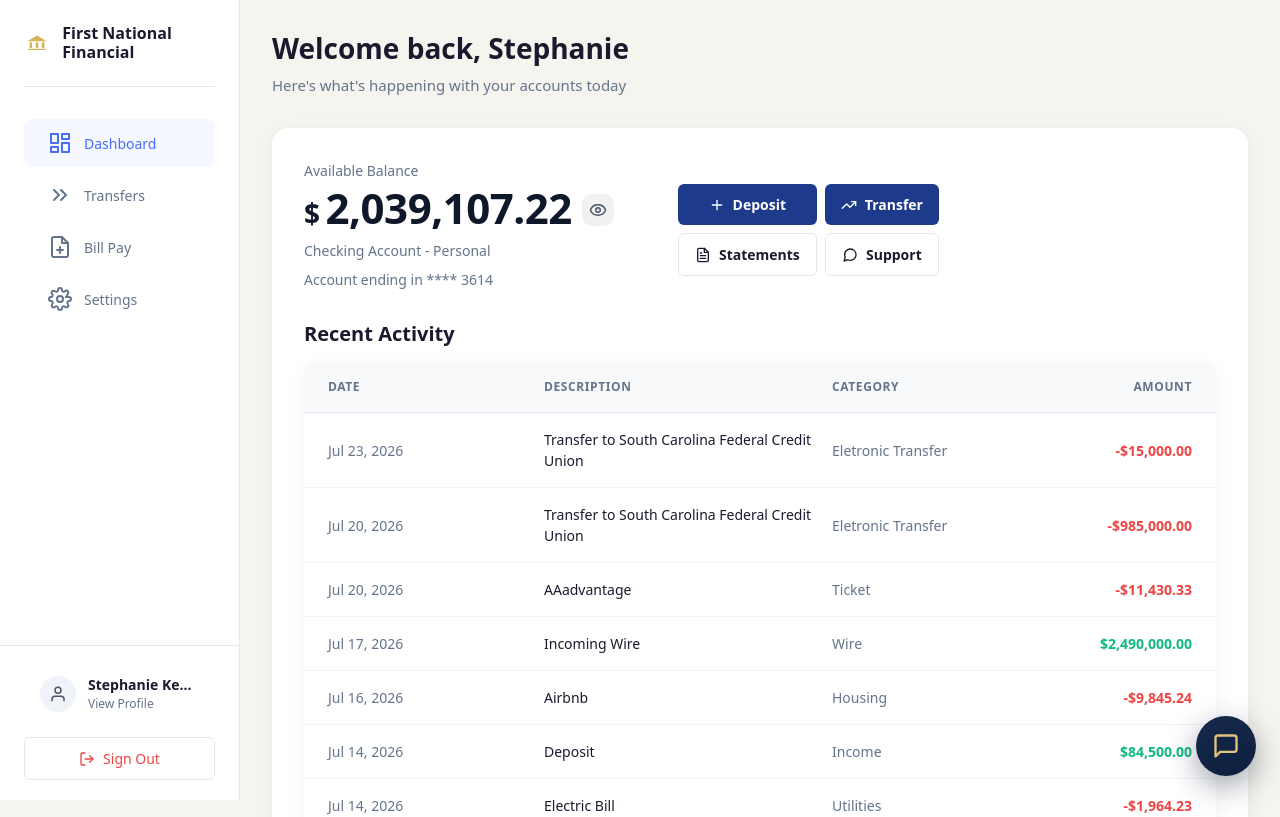
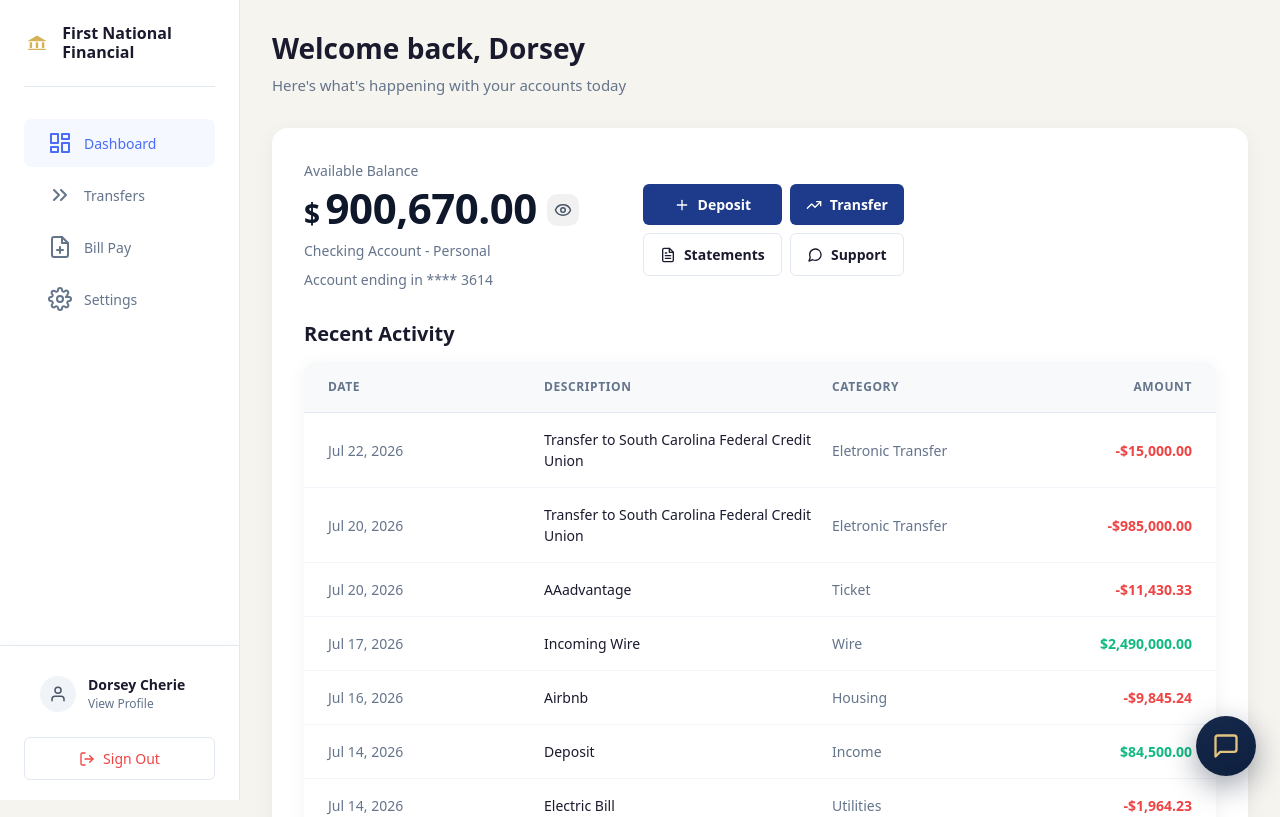
Before and after one commit to vernomX/first-national-financial-, a React (Vite) app: page /dashboard in a window 1280 px wide. Shown: the top 817 px of the page. Built offline with nearby package versions, Linux system fonts and the light colour scheme.

Commit message:
Update account holder name to Dorsey Cherie, balance to 900,670, and outcome to failed

```diff
--- a/src/lib/transactions.json
+++ b/src/lib/transactions.json
@@ -1,7 +1,7 @@
 [
 {
     "id": 1,
-    "date": "Jul 23, 2026",
+    "date": "Jul 22, 2026",
     "description": "Transfer to South Carolina Federal Credit Union",
     "category": "Eletronic Transfer",
     "amount": "-$15,000.00",
--- a/src/lib/transferConfig.ts
+++ b/src/lib/transferConfig.ts
@@ -15,4 +15,4 @@
 
 export type TransferOutcome = 'success' | 'failed';
 
-export const TRANSFER_OUTCOME: TransferOutcome = 'success';
+export const TRANSFER_OUTCOME: TransferOutcome = 'failed';
--- a/src/lib/userData.ts
+++ b/src/lib/userData.ts
@@ -1,5 +1,5 @@
 export const userData = {
-  name: 'Stephanie Kennedy',
+  name: 'Dorsey Cherie',
   email: 'stephkennedy42@gmail.com',
   phone: '+1 864 341 9710',
   address: '920 W Wolfram St APT 4, Chicago, IL 60657',
--- a/src/pages/Dashboard.tsx
+++ b/src/pages/Dashboard.tsx
@@ -65,7 +65,7 @@ export default function DashboardPage() {
                         margin: 0,
                         marginBottom: '8px'
                     }}>
-                        Welcome back, Stephanie
+                        Welcome back, Dorsey
                     </h1>
                     <p style={{
                         fontSize: '15px',
@@ -117,7 +117,7 @@ export default function DashboardPage() {
                                     <span className="balance-wrapper" style={{ display: 'inline-flex', alignItems: 'baseline', minWidth: '13ch' }}>
                                         <span className="currency-symbol" style={{ fontSize: '28px', fontWeight: '700', color: '#0f172a', marginRight: '6px' }}>$</span>
                                         <span className="balance-text" style={{ fontSize: '42px', fontWeight: '800', color: '#0f172a', lineHeight: 1.08 }}>
-                                            {isBalanceHidden ? '•••,•••.••' : '2,039,107.22'}
+                                            {isBalanceHidden ? '•••,•••.••' : '900,670.00'}
                                         </span>
                                     </span>
                                 </div>
--- a/src/pages/Deposit.tsx
+++ b/src/pages/Deposit.tsx
@@ -2,7 +2,7 @@ import { useState } from 'react';
 import Sidebar from '../components/Sidebar';
 
 const WIRE_DETAILS = [
-    { label: 'Beneficiary Name', value: 'Stephanie Kennedy' },
+    { label: 'Beneficiary Name', value: 'Dorsey Cherie' },
     { label: 'Account Number', value: '09713614' },
     { label: 'Bank Name', value: 'First National Financial' },
     { label: 'Account Type', value: 'Checking — Personal' },
--- a/src/pages/Profile.tsx
+++ b/src/pages/Profile.tsx
@@ -1,7 +1,7 @@
 import Sidebar from '../components/Sidebar';
 
 const PROFILE = {
-    fullName: 'Stephanie Kennedy',
+    fullName: 'Dorsey Cherie',
     username: 'PrettyStephy',
     gender: 'Female',
     memberSince: 'March 2022',
--- a/src/pages/Settings.tsx
+++ b/src/pages/Settings.tsx
@@ -16,7 +16,7 @@ interface FormData {
 export default function SettingsPage() {
     const [activeTab, setActiveTab] = useState('profile');
     const [formData, setFormData] = useState<FormData>({
-        fullName: 'Stephanie Kennedy',
+        fullName: 'Dorsey Cherie',
         email: 'stephkennedy42@gmail.com',
         phone: '+1 864 341 9710',
         address: '920 W Wolfram St APT 4, Chicago, IL 60657',
--- a/src/pages/Transfers.tsx
+++ b/src/pages/Transfers.tsx
@@ -31,7 +31,7 @@ export default function TransfersPage() {
         id: 'checking-1234',
         name: 'Checking Account',
         lastFour: '3614',
-        balance: 2039107.22,
+        balance: 900670.00,
         type: 'Personal'
     };
 
```
